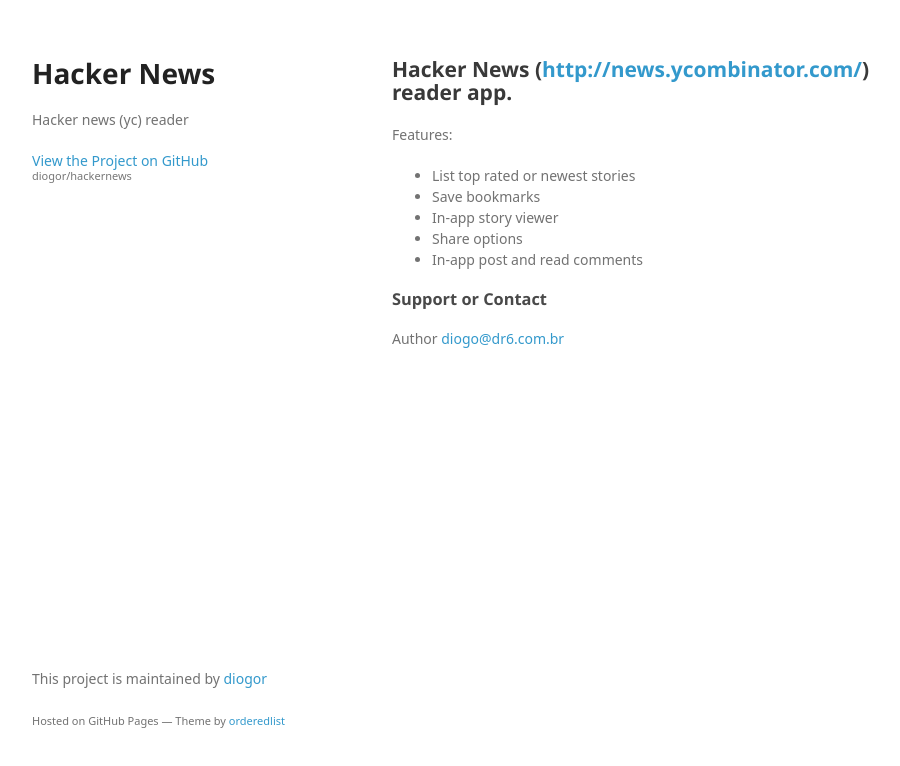
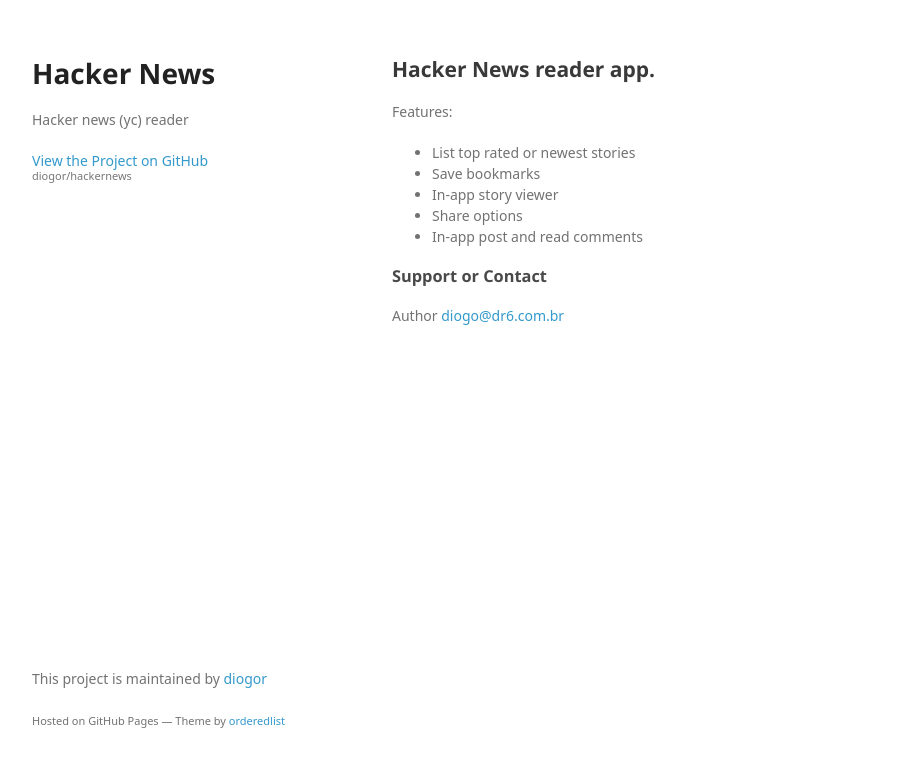
Before and after one commit to diogor/hackernews, a plain HTML site: page index.html in a window 1280 px wide. Shown: the whole page, without its empty margins (178-1078 px from the left). Drawn offline with Linux system fonts and the light colour scheme; a web font is replaced by a local one.

Commit message:
Update index.html

```diff
--- a/index.html
+++ b/index.html
@@ -23,7 +23,7 @@
       </header>
       <section>
         <h2>
-<a id="hacker-news-httpnewsycombinatorcom-reader-app" class="anchor" href="#hacker-news-httpnewsycombinatorcom-reader-app" aria-hidden="true"><span class="octicon octicon-link"></span></a>Hacker News (<a href="http://news.ycombinator.com/">http://news.ycombinator.com/</a>) reader app.</h2>
+<a id="hacker-news-httpnewsycombinatorcom-reader-app" class="anchor" href="#hacker-news-httpnewsycombinatorcom-reader-app" aria-hidden="true"><span class="octicon octicon-link"></span></a>Hacker News reader app.</h2>
 
 <p>Features:</p>
 
```
